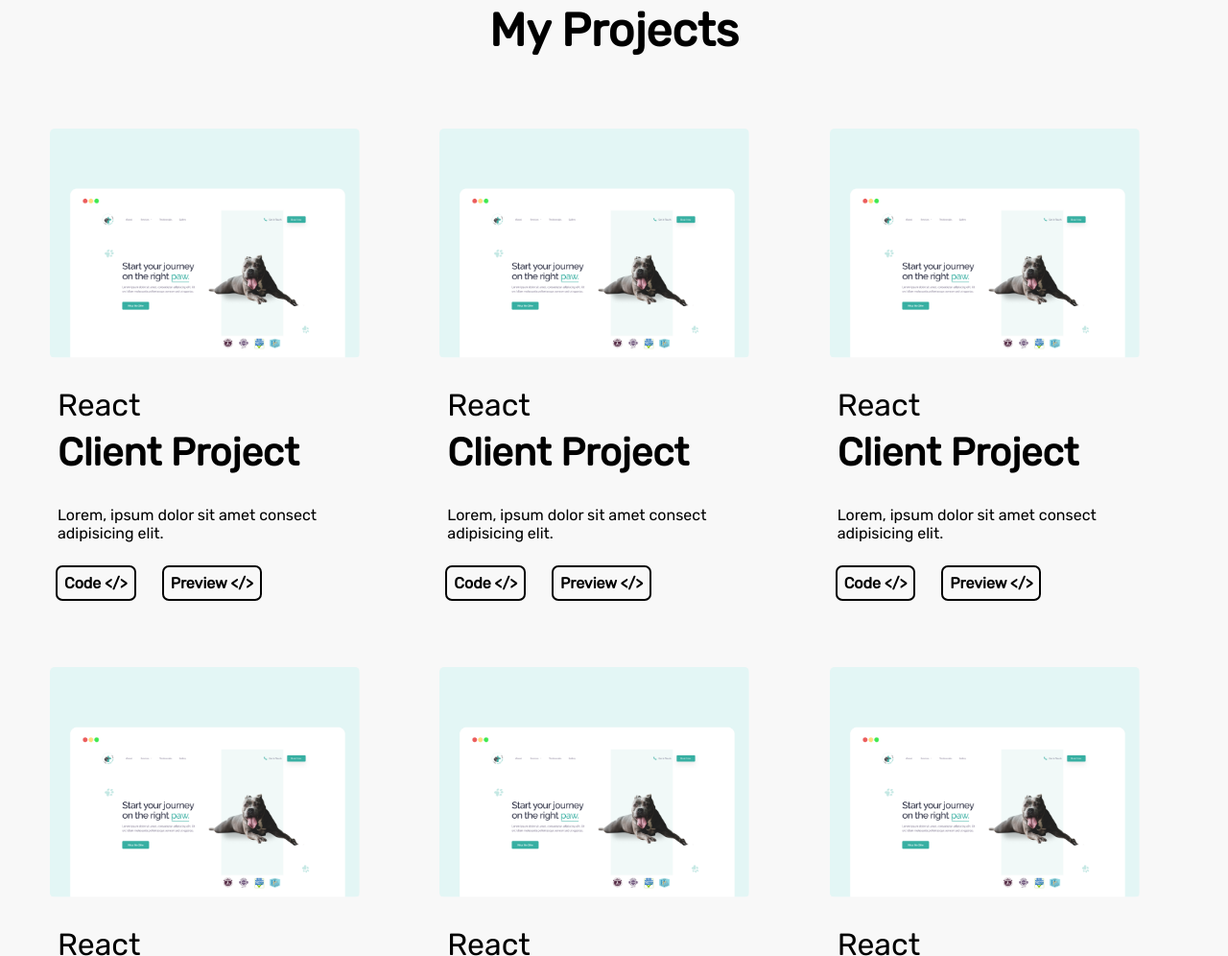
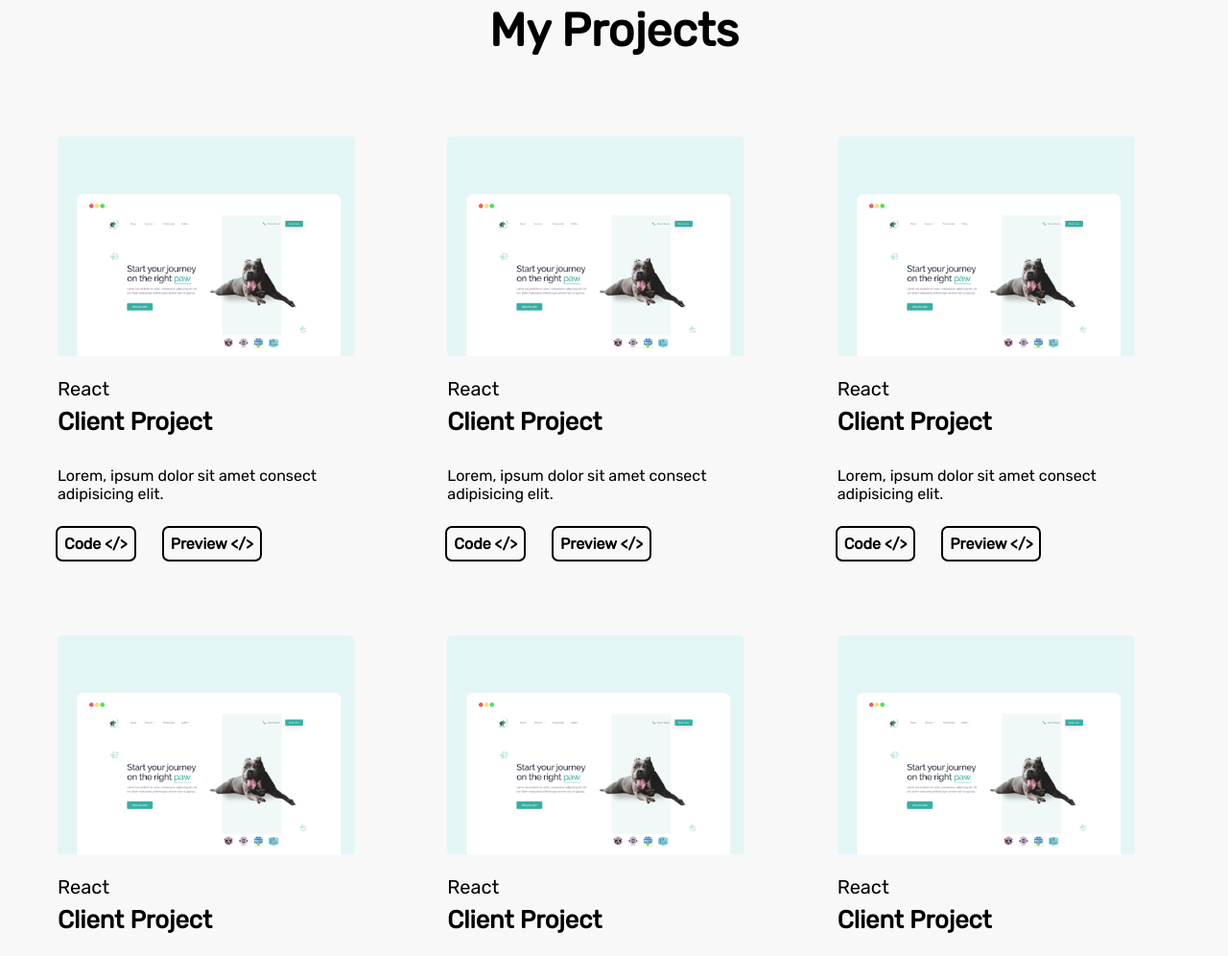
Before and after one commit to luke-welbourn/personal-portfolio, a plain HTML site: page index.html in a window 1280 px wide. Shown: the part 1859-2855 px from the top of the page at 96% size. Drawn offline with Linux system fonts and the light colour scheme.

Commit message:
changed about me h2 desktop to flex start, correct project img minus margin, summary mobile header gievn full width in desktop, reduced font size for react and client header desktop, adjusted project image div for better fit.

```diff
--- a/_aboutMe.scss
+++ b/_aboutMe.scss
@@ -53,11 +53,10 @@
       flex-direction: column;
       align-self: center;
       h2 {
-        align-self: flex-start;
+        display: flex;
+        justify-content: flex-start;
       }
     }
-
-    // look at flex start of about me just above
 
     .aboutMe:nth-child(1) {
       order: 1;
--- a/_projects.scss
+++ b/_projects.scss
@@ -20,11 +20,6 @@
     flex-direction: column;
     width: 80vw;
     height: auto;
-
-    .project__image {
-      margin-left: -10px;
-      margin-top: -10px;
-    }
 
     img {
       width: 100%;
@@ -89,12 +84,27 @@
       .project__card {
         width: 25vw;
         height: auto;
+
+        .project__image {
+          margin: 5px;
+          img {
+            margin: 0px;
+          }
+        }
       }
 
       .project__button {
         display: flex;
         flex-direction: row;
       }
+
+      .project__reactHeader {
+        font-size: 1.25em;
+      }
+
+      .project__clientHeader {
+        font-size: 1.6em;
+      }
     }
   }
 }
--- a/_summary.scss
+++ b/_summary.scss
@@ -47,6 +47,7 @@
     .summary__mobileHeader {
       p {
         font-size: 1.25em;
+        width: 100%;
       }
       img {
         display: none;
```
Also changed, not shown: style.css, 1 other file.
